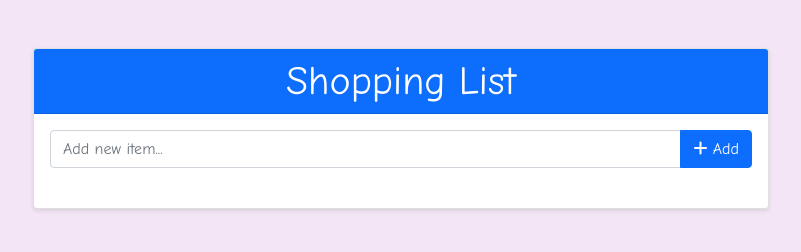
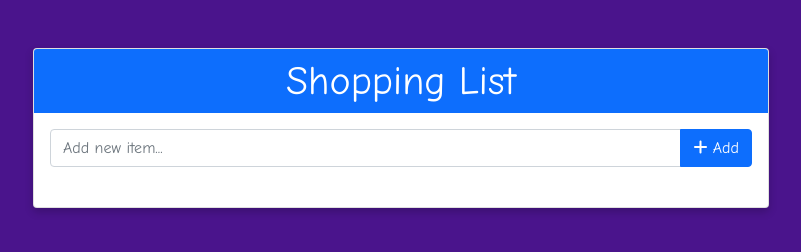
Before and after one commit to Caffeine-Gallery/checkmate-01930ca9a632, a website built with Vite: page frontend/index.html in a window 1280 px wide. Shown: the whole page, without its empty margins (239-1040 px from the left). Built offline with nearby package versions, Linux system fonts and the light colour scheme.

Commit message:
01930cae-894d-7000-87d8-32106d5f31e5

```diff
--- a/frontend/index.css
+++ b/frontend/index.css
@@ -1,10 +1,15 @@
 body {
-    background-color: #f3e5f5;
+    background-color: #4a148c;
     font-family: "Comic Sans MS", "Comic Sans", cursive;
 }
 
 .card {
-    box-shadow: 0 2px 4px rgba(0,0,0,0.1);
+    box-shadow: 0 4px 8px rgba(0,0,0,0.2);
+    background-color: white;
+}
+
+.card-header {
+    border-bottom: none;
 }
 
 .completed .item-text {
```
